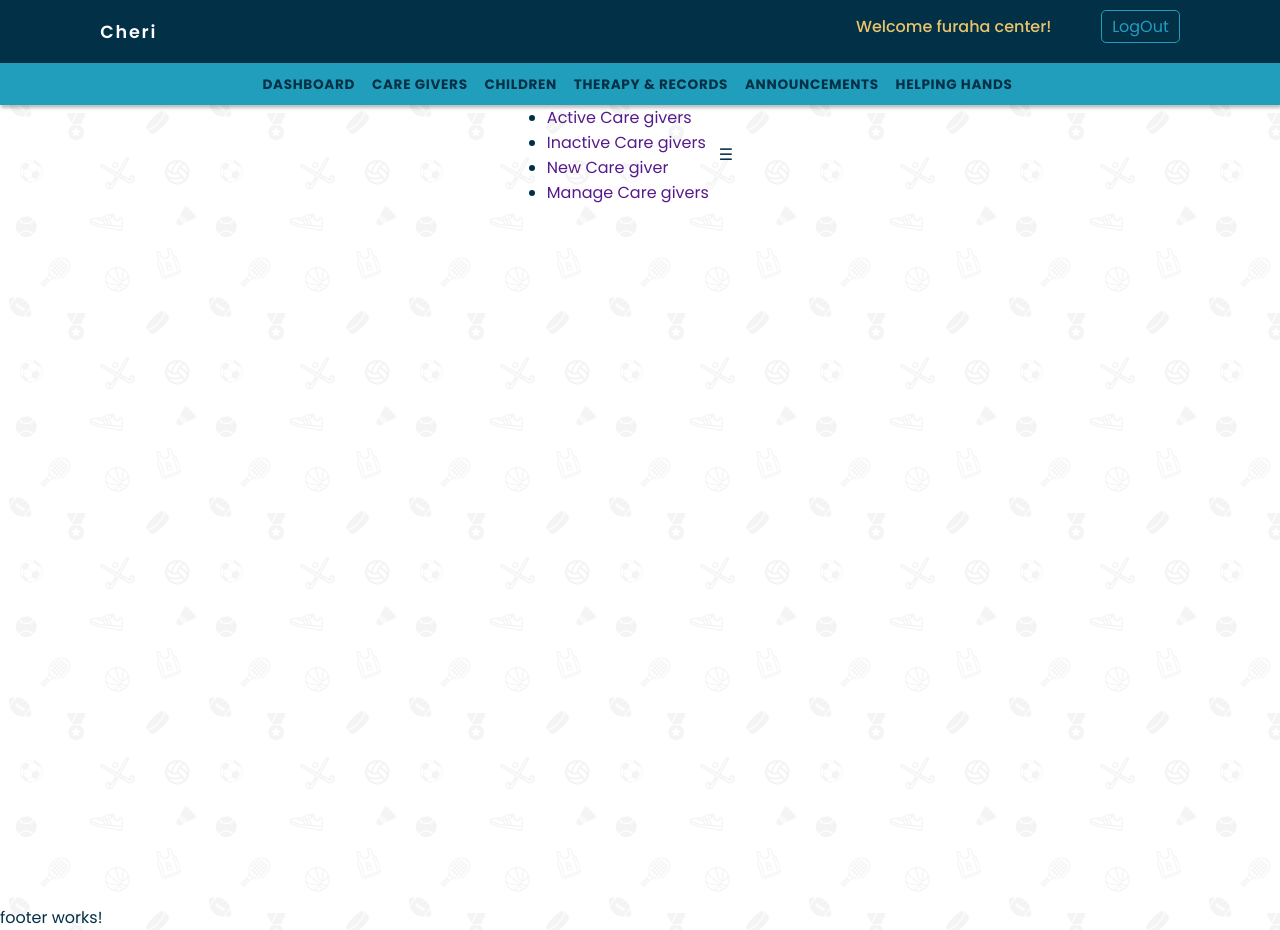
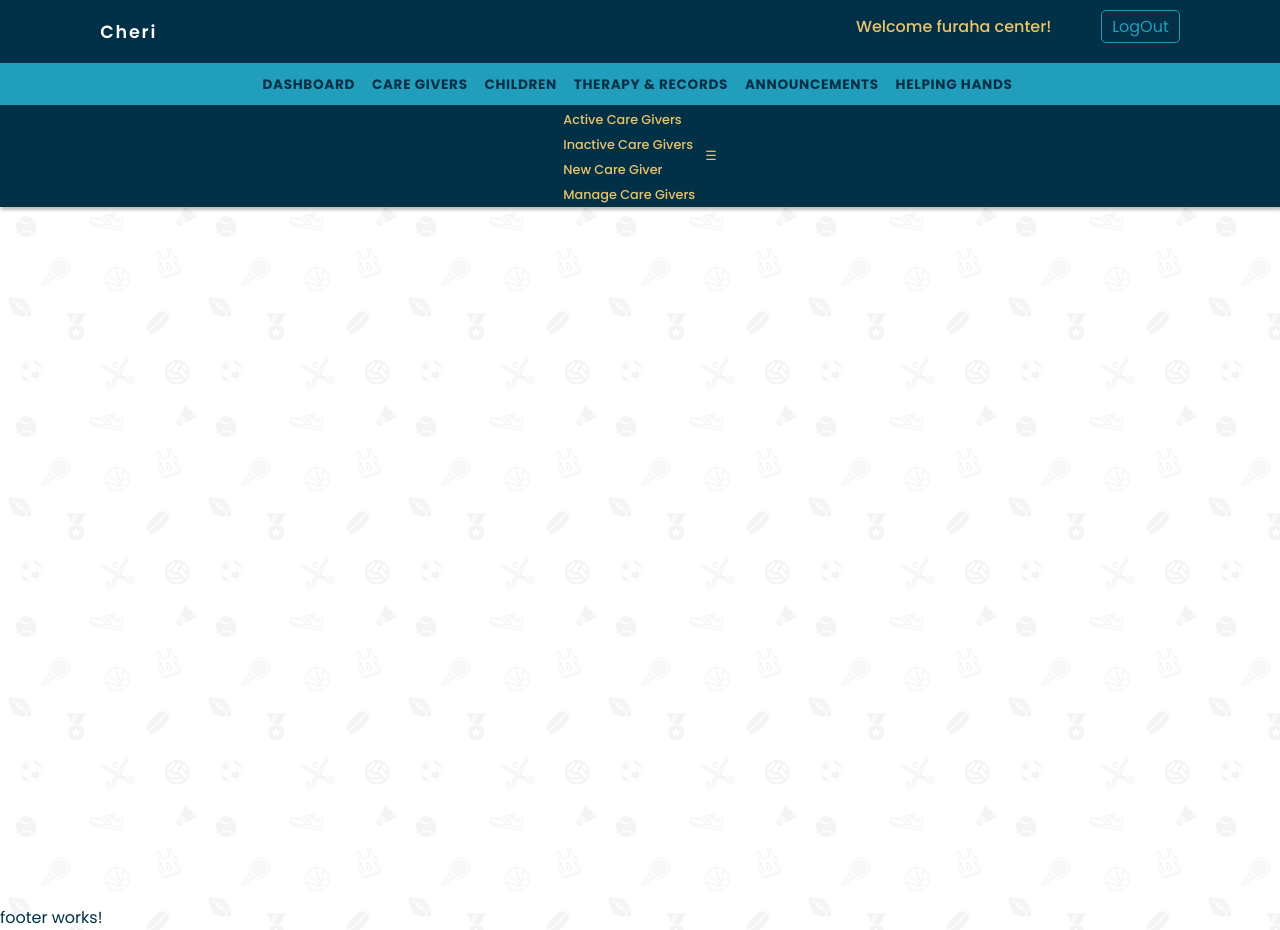
Before and after one commit to mfadhili/CHeri, an Angular app: page /caregiver in a window 1280 px wide. Built offline with nearby package versions, Linux system fonts and the light colour scheme.

Commit message:
style : give side-nav color Includes background color, border, box-shadow. gives side nav anchor tags and icon color,size and capitalise transform

```diff
--- a/src/app/components/care-givers/care-givers.component.css
+++ b/src/app/components/care-givers/care-givers.component.css
@@ -10,7 +10,6 @@
 
 .side-bar {
   display: flex;
-
   flex-wrap: wrap;
   justify-content: center;
 }
@@ -24,3 +23,23 @@
 .toggle-icon {
   padding-left: 10px;
 }
+
+  /** Color and typography*/
+.side-container li {
+  list-style: none;
+  /*padding-top: 0.7em;*/
+}
+
+.side-bar {
+  background-color: var(--clr-dark);
+  border: 1px solid var(--clr-dark);
+  box-shadow: 1px 3px 3px rgba(0, 0, 0, 0.25);
+}
+
+.side-container a,
+.side-container span{
+  color: var(--clr-accent-light);
+  text-transform: capitalize;
+  font-size: 0.8em;
+  font-weight: var(--fw-lightBold);
+}
```
